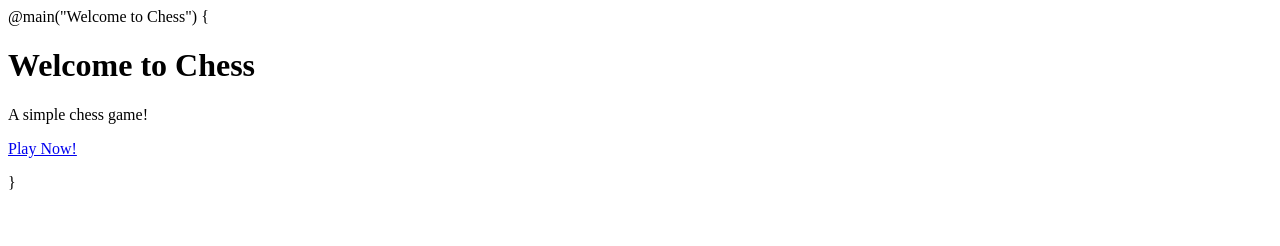
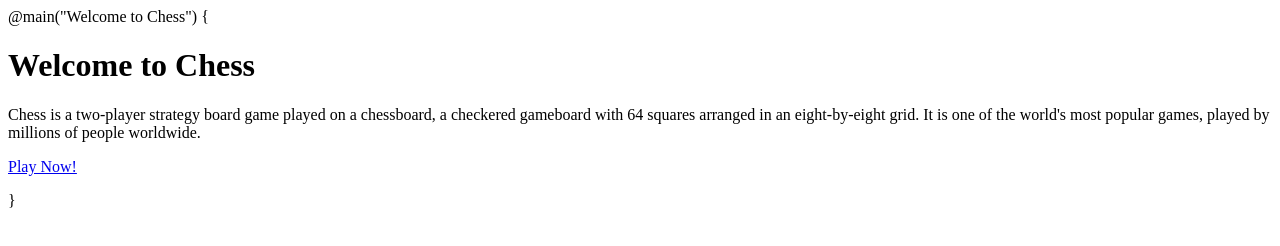
Before and after one commit to alvilgau/de.htwg.wt.chess, a plain HTML site: page app/views/index.scala.html in a window 1280 px wide. Drawn offline with Linux system fonts and the light colour scheme.

Commit message:
added content

```diff
--- a/app/views/index.scala.html
+++ b/app/views/index.scala.html
@@ -2,7 +2,11 @@
 
 	<div class="jumbotron">
 		<h1>Welcome to Chess</h1>
-		<p>A simple chess game!</p>
+		<p>
+			Chess is a two-player strategy board game played on a chessboard,
+			a checkered gameboard with 64 squares arranged in an eight-by-eight grid.
+			It is one of the world's most popular games, played by millions of people worldwide.
+		</p>
 		<p><a href="chess" class="btn btn-primary btn-lg" role="button">Play Now!</a></p>
 	</div>
 }
```
Also changed, not shown: app/views/rules.scala.html (+4 -4 lines).
